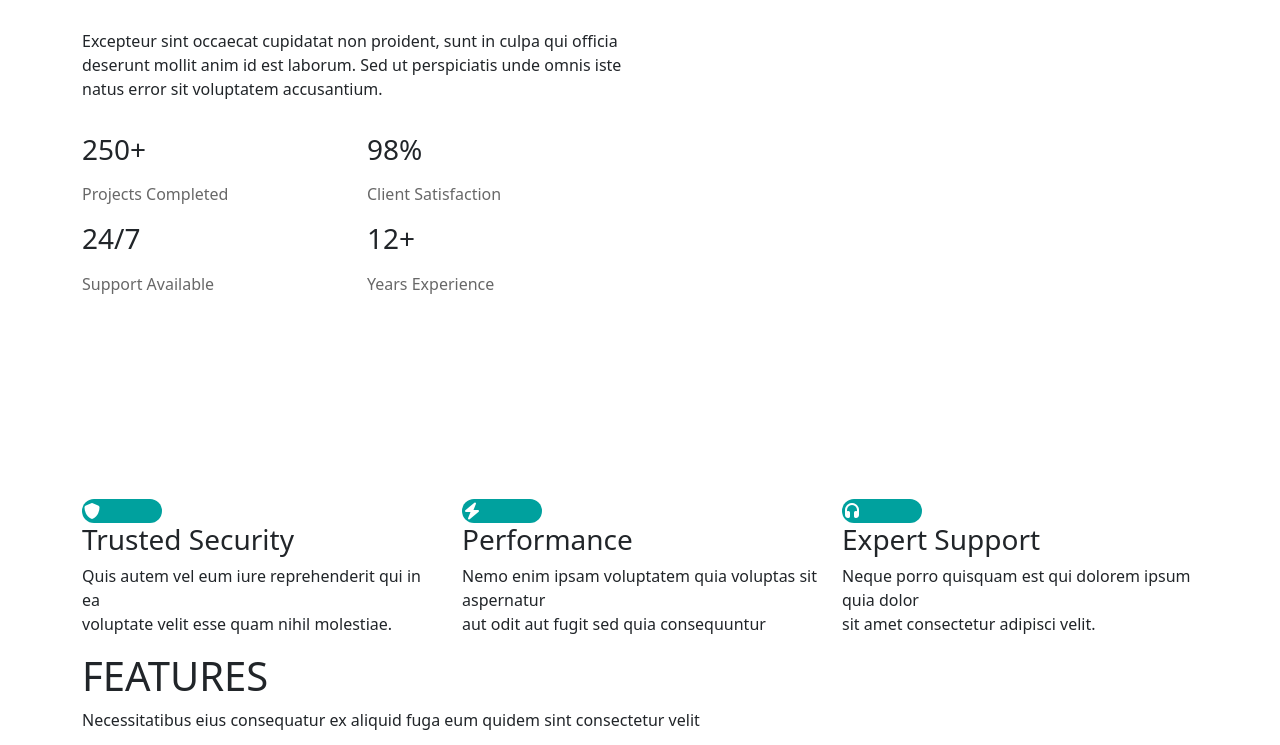
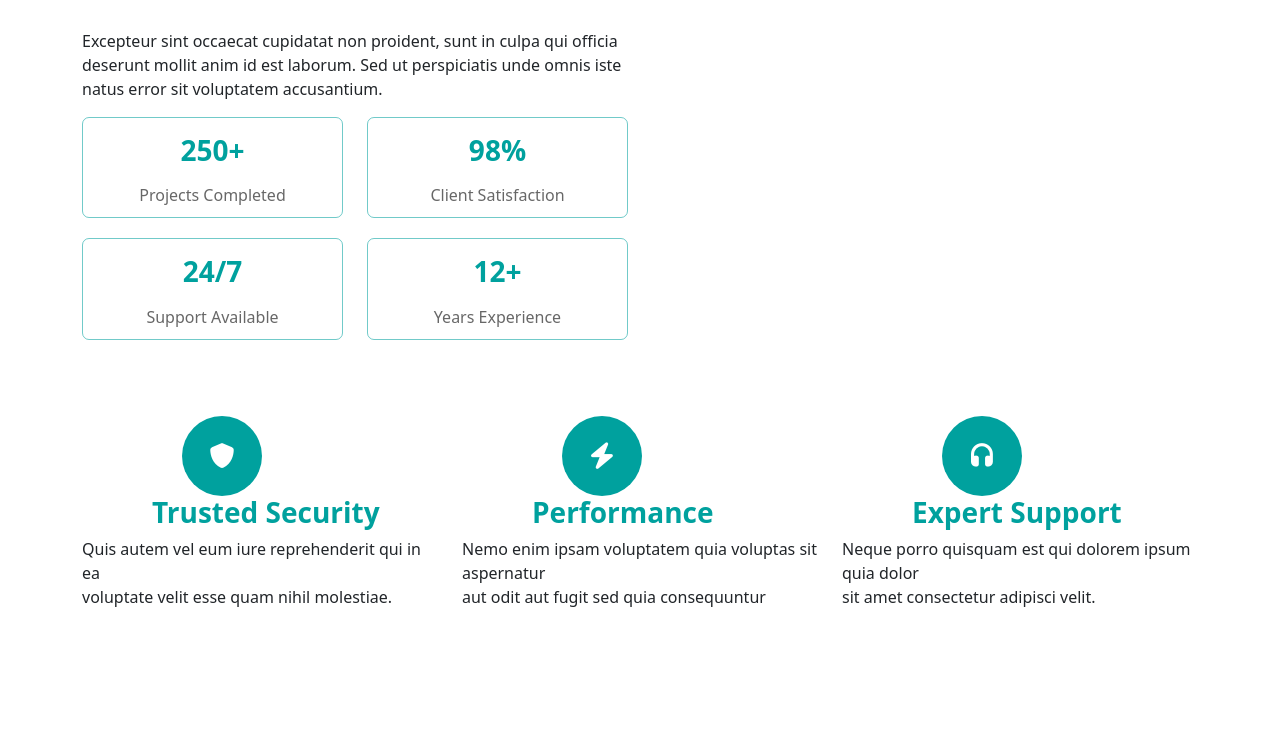
Before and after one commit to abdullahdevx/Landify-Web-Clone, a plain HTML site: page index.html in a window 1280 px wide. Shown: the part 1192-1937 px from the top of the page. Drawn offline with nearby package versions, Linux system fonts and the light colour scheme.

Commit message:
Update new style.css

```diff
--- a/style.css
+++ b/style.css
@@ -98,10 +98,24 @@ Section 2 :
     border-radius: 10px;
 }
 
+.box{
+   border: 1px solid #00a19e8e;
+   border-radius: 7px;
+   height: 50%;
+   text-align: center;
+}
+
+.box1, .box3{
+    margin-bottom: 20px;
+}
 .sec2-btn{
     background-color: #E5F5F5;
     color: #00A19E;
     font-weight: 700;
+}
+h3{
+    color: #00A19E;
+    font-weight: 750;
 }
 
 .se-p1{
@@ -112,19 +126,28 @@ Section 2 :
 /* =================
 Section 3 :
 ===================== */
-
-.sec-3{
-   height: 50vh;
+.icons{
+    height: 60vh;
 }
 
 .same{
-    margin-top: 30%;
-    height: 60%;
+    height: 80px;
     width: 80px;
+    font-size: 25px;
     background-color: #00A19E;
-    border-radius: 100px;
+    border-radius: 200px;
+     display: flex;
+    justify-content: center;
+    align-items: center;
+    margin-left: 100px;
+}
+.text{
+    margin-left: 70px;
 }
 
+.inner-feature{
+    text-align: center;
+}
 /* =================
 Section 4 :
 ===================== */
```
